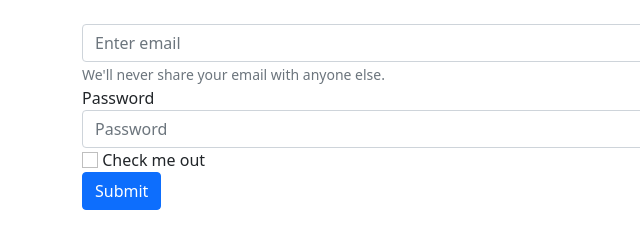
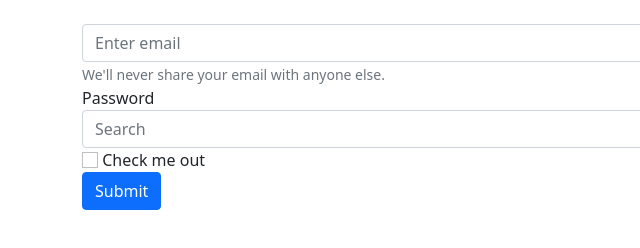
Before and after one commit to tmkeller/nyt-search, a plain HTML site: page index.html in a window 1280 px wide. Shown: the full height of the page, 0-640 px from the left. Drawn offline with nearby package versions, Linux system fonts and the light colour scheme; no server answers.

Commit message:
update index.html

```diff
--- a/Index.html
+++ b/index.html
@@ -16,7 +16,7 @@
             </div>
             <div class="form-group">
               <label for="exampleInputPassword1">Password</label>
-              <input type="" class="form-control" id="exampleInputPassword1" placeholder="Password">
+              <input type="" class="form-control" id="exampleInputSearch1" placeholder="Search">
             </div>
             <div class="form-checkbox">
               <input type="number-input" class="form-check-input" id="exampleCheck1">
```
